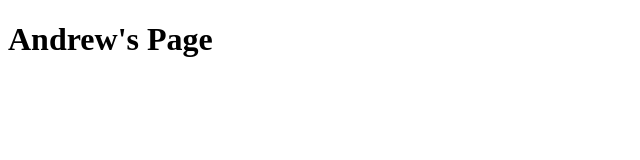
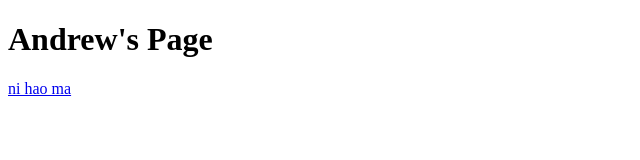
Before and after one commit to dscur/html-practice, a plain HTML site: page andrew.html in a window 1280 px wide. Shown: the full height of the page, 0-640 px from the left. Drawn offline with Linux system fonts and the light colour scheme.

Commit message:
andrew added a link

```diff
--- a/andrew.html
+++ b/andrew.html
@@ -9,5 +9,6 @@
   </head>
   <body>
 	<h1>Andrew's Page</h1>
+    <a href="https://github.com/">ni hao ma</a>
   </body>
 </html>
```
